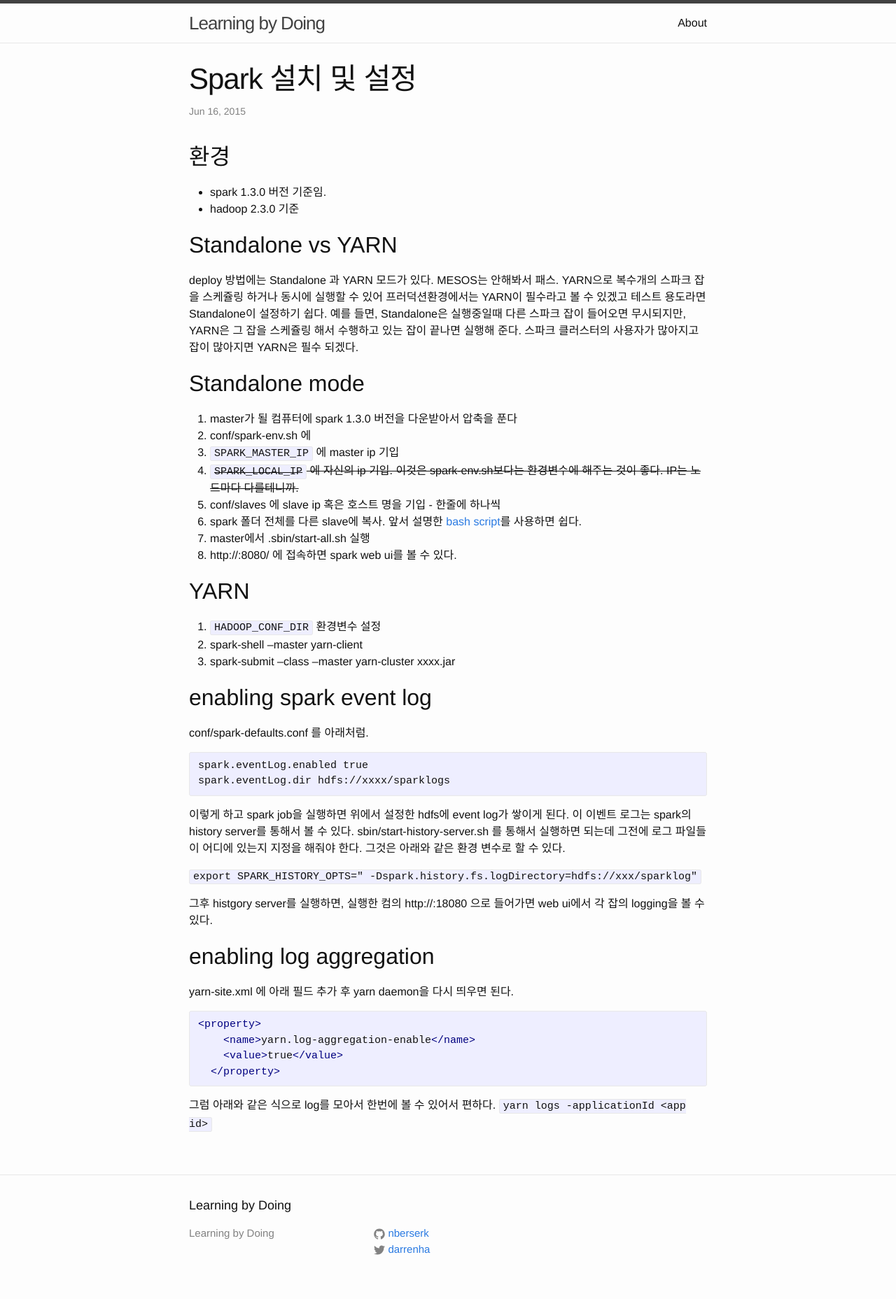
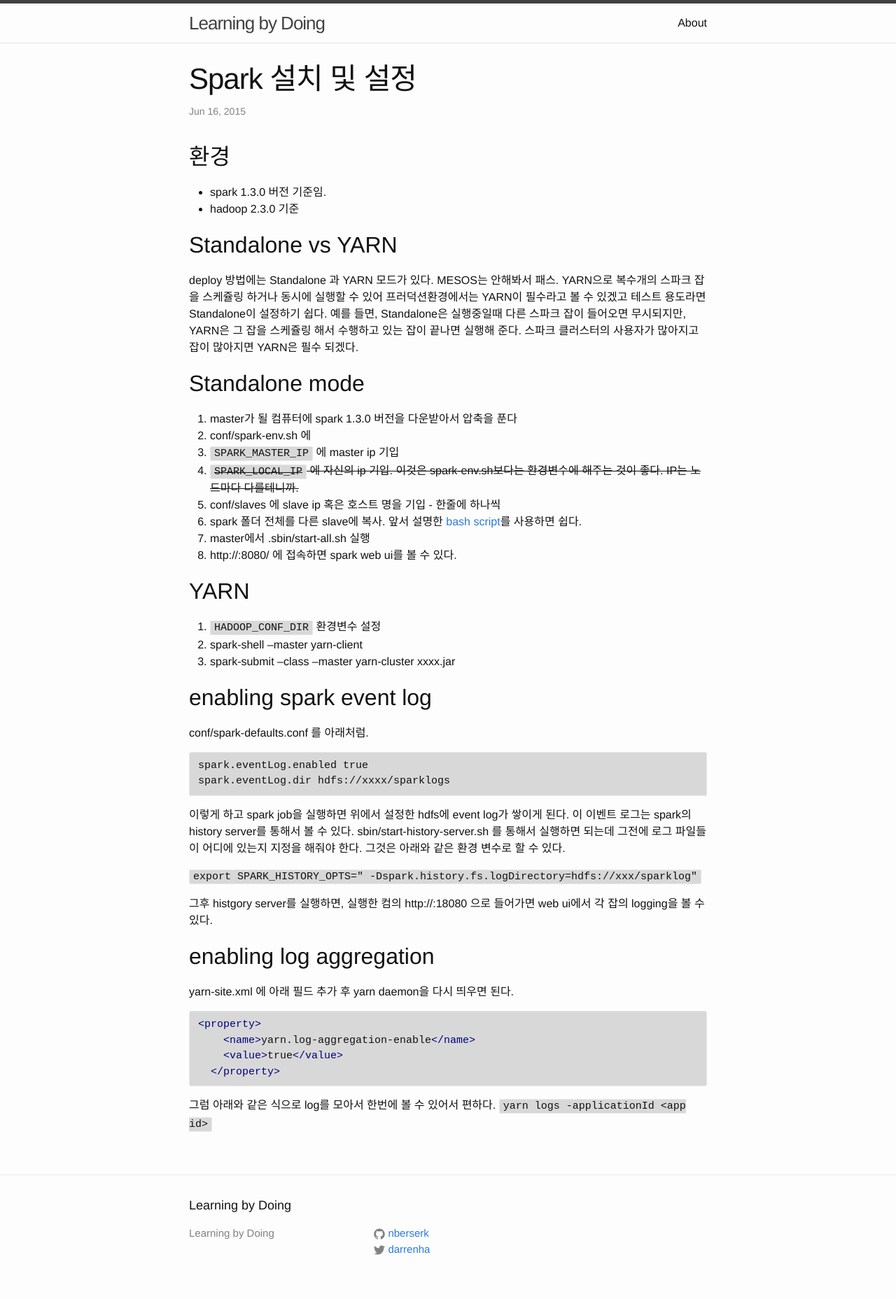
Before and after one commit to nberserk/nberserk.github.io.backup, a Jekyll site: the page built from _posts/2015-06-16-spark.md, in a window 1280 px wide. Shown: the whole page at 70% size. Built offline with Jekyll 4.4.1, drawn with Linux system fonts in a browser that asks for light colours; Markdown is read by kramdown in place of the engine named in the settings; comment, search, counter and statistics services are not loaded.

Commit message:
change pre box bg

```diff
--- a/_sass/_base.scss
+++ b/_sass/_base.scss
@@ -130,7 +130,7 @@ code {
     font-size: 15px;
     border: 1px solid $grey-color-light;
     border-radius: 3px;
-    background-color: #eef;
+    background-color: #D8D8D8;
 }
 
 code {
```
